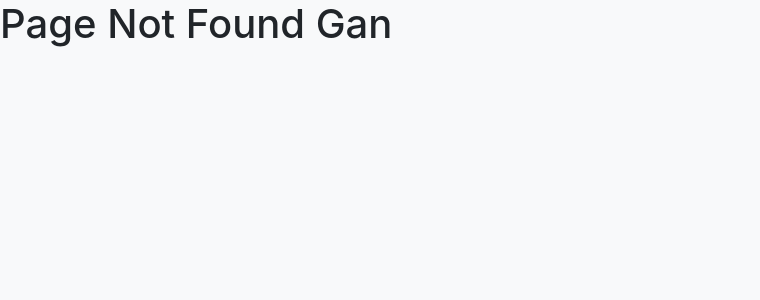
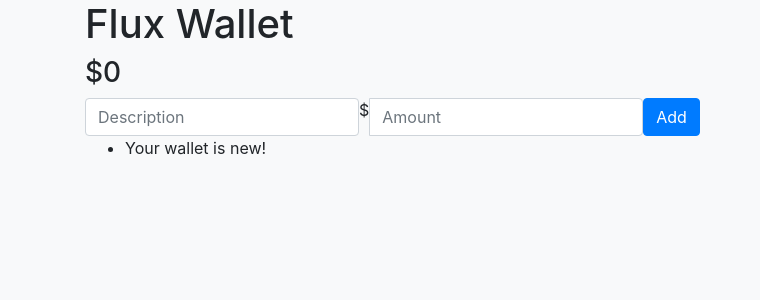
Before and after one commit to junifar/react-beta-app, a React (Create React App) app: page /todo in a window 1280 px wide. Before the commit this address had no page. Shown: the top 300 px of the page, without its empty margins (0-760 px from the left). Built offline with nearby package versions, Linux system fonts and the light colour scheme.

Commit message:
Add TODO Apps

```diff
--- a/package.json
+++ b/package.json
@@ -3,17 +3,17 @@
   "version": "0.1.0",
   "private": true,
   "dependencies": {
+    "axios": "^0.18.0",
     "bootstrap": "^4.1.0",
     "font-awesome": "^4.7.0",
-    "global": "^4.3.2",
     "jquery": "^3.3.1",
     "popper.js": "^1.14.3",
     "react": "^16.3.2",
     "react-dom": "^16.3.2",
+    "react-redux": "^5.0.7",
     "react-router-dom": "^4.2.2",
     "react-scripts": "1.1.4",
-    "redux": "^4.0.0",
-    "serve": "^6.5.5"
+    "redux": "^4.0.0"
   },
   "scripts": {
     "start": "react-scripts start",
--- /dev/null
+++ b/public/data_test.html
@@ -0,0 +1 @@
+[{"id": 30, "name": "Junifar", "age": "25"},{"id": 5, "name": "Junifar", "age": "25"}]
--- a/src/contoh/Content.jsx
+++ b/src/contoh/Content.jsx
@@ -1,4 +1,5 @@
 import React, { Component } from 'react';
+import axios from 'axios';
 
 
 class Content extends Component{
@@ -16,8 +17,11 @@ class Content extends Component{
 					"name": "Hidayat",
 					"age": "29"
 				}
-			]
+			],
+			items:[]
 		}
+
+		axios.get('http://192.168.0.113:7000/data_test.php').then(res => {this.setState({ items: res.data })});
 	}
 	render(){
 		return(
@@ -25,7 +29,7 @@ class Content extends Component{
 				<h2>Apa Kabar</h2>
 				<table>
 	               <tbody>
-	                  {this.state.data.map((person, i) => <TableRow key = {i}
+	                  {this.state.items.map((person, i) => <TableRow key = {i}
 	                     data = {person} />)}
 	               </tbody>
 	            </table>
--- a/src/index.js
+++ b/src/index.js
@@ -4,6 +4,7 @@ import './index.css';
 // import './css/theme.css';
 // import App from './App';
 import Contoh from './contoh/Contoh';
+import ToDo from './todo/components/ToDo';
 // import registerServiceWorker from './registerServiceWorker';
 import 'bootstrap/dist/css/bootstrap.min.css';
 import 'jquery/dist/jquery.min';
@@ -17,6 +18,7 @@ ReactDOM.render((
             <Switch>
                 <Route exact path="/" component={Contoh}/>
                 <Route exact path="/test" component={Content}/>
+                <Route exact path="/todo" component={ToDo}/>
                 <Route component={NotFound} />
             </Switch>
         </Router>
--- /dev/null
+++ b/src/todo/components/AddNewItem.jsx
@@ -0,0 +1,57 @@
+import React, { Component } from "react";
+
+class AddNewItem extends Component{
+    constructor(props) {
+        super(props);
+
+        this._getFreshItem = this._getFreshItem.bind(this);
+
+        this.state = {
+            item: this._getFreshItem()
+        };
+    }
+
+    _getFreshItem() {
+        return {
+            description: '',
+            amount: ''
+        };
+    }
+
+    // Update the state.
+    _updateState(event) {
+        let field = event.target.name;
+        let value = event.target.value;
+
+        // If the amount is changed and it's not a float, return.
+        if (value && field === 'amount' && !value.match(/^[a-z0-9.+-]+$/g)) {
+            return;
+        }
+
+        this.state.item[field] = value;
+        this.setState({ item : this.state.item });
+    }
+
+    // Add a new item.
+    _addNewItem(event) {
+        // ...
+    }
+
+    render(){
+        return (
+            <div>
+                <h3 className="total-budget">$0</h3>
+                <form className="form-inline add-item" onSubmit={this._addNewItem.bind(this)}>
+                    <input type="text" className="form-control description" name="description" value={this.state.item.description} placeholder="Description" onChange={this._updateState.bind(this)} />
+                    <div className="input-group amount">
+                        <div className="input-group-addon">$</div>
+                        <input type="text" className="form-control" name="amount" value={this.state.item.amount} placeholder="Amount" onChange={this._updateState.bind(this)} />
+                    </div>
+                    <button type="submit" className="btn btn-primary add">Add</button>
+                </form>
+            </div>
+        )
+    }
+}
+
+export default AddNewItem;
--- /dev/null
+++ b/src/todo/components/ItemsList.jsx
@@ -0,0 +1,32 @@
+import React, { Component } from "react";
+
+class ItemsList extends Component{
+
+    constructor(props) {
+        super(props);
+        this.state = {
+            items: []
+        };
+    }
+
+    render(){
+        let noItemsMessage;
+
+        // Show a friendly message instead if there are no items.
+        if (!this.state.items.length) {
+            noItemsMessage = (<li className="no-items">Your wallet is new!</li>);
+        }
+
+        return (
+            <ul className="items-list">
+                {noItemsMessage}
+                {this.state.items.map((itemDetails) => {
+                    let amountType = parseFloat(itemDetails.amount) > 0 ? 'positive' : 'negative';
+                    return (<li key={itemDetails.id}>{itemDetails.description} <span className={amountType}>{itemDetails.amount}</span></li>);
+                })}
+            </ul>
+        )
+    }
+}
+
+export default ItemsList;
--- /dev/null
+++ b/src/todo/components/ToDo.jsx
@@ -0,0 +1,17 @@
+import React, { Component } from "react";
+import AddNewItem from "./AddNewItem";
+import ItemsList from "./ItemsList";
+
+class ToDo extends Component {
+    render() {
+        return (
+            <div className="container">
+                <h1 className="app-title">Flux Wallet</h1>
+                <AddNewItem />
+                <ItemsList />
+            </div>
+        )
+    }
+}
+
+export default ToDo;
```
Also changed, not shown: 2 other files (tests, documents, lock files or other folders).
